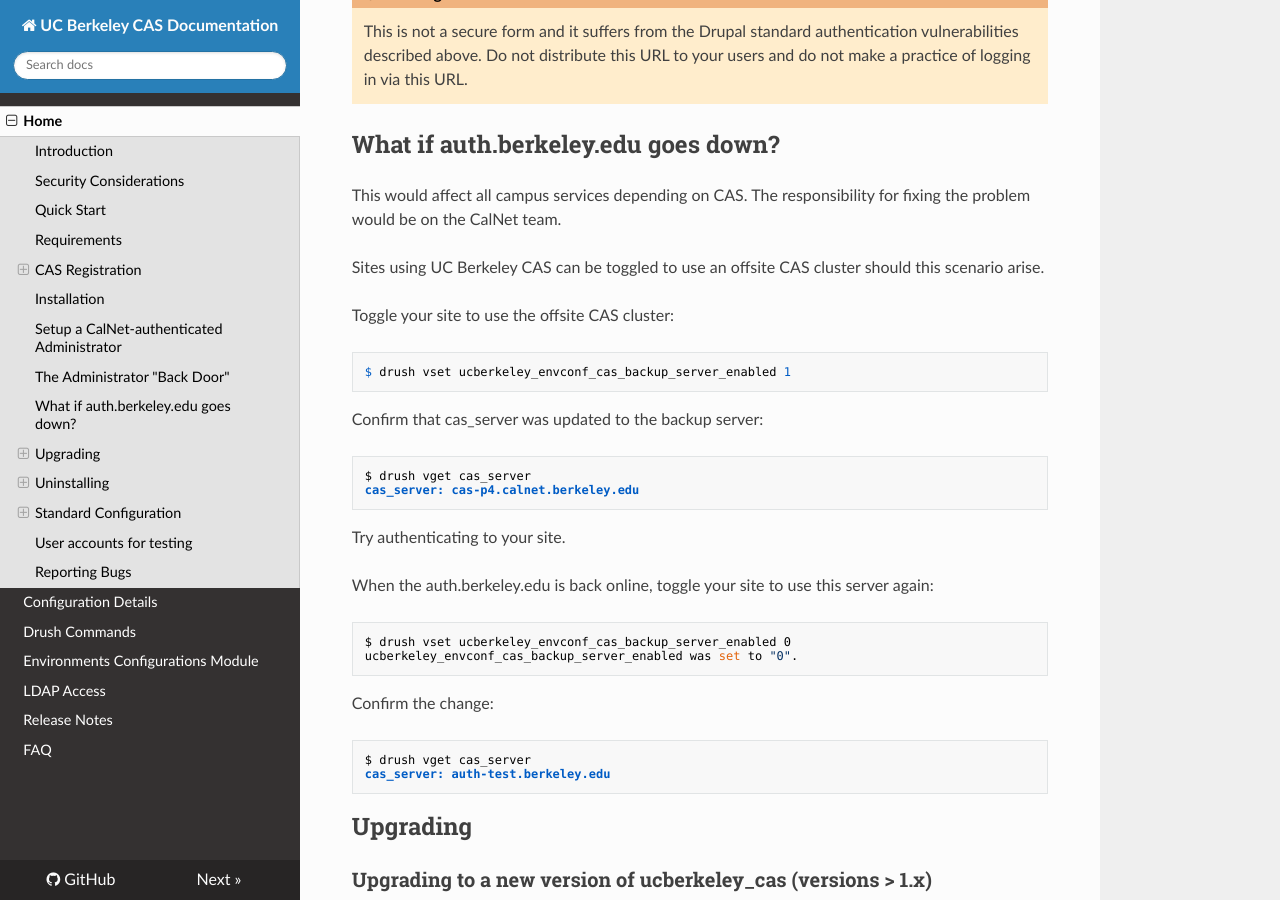
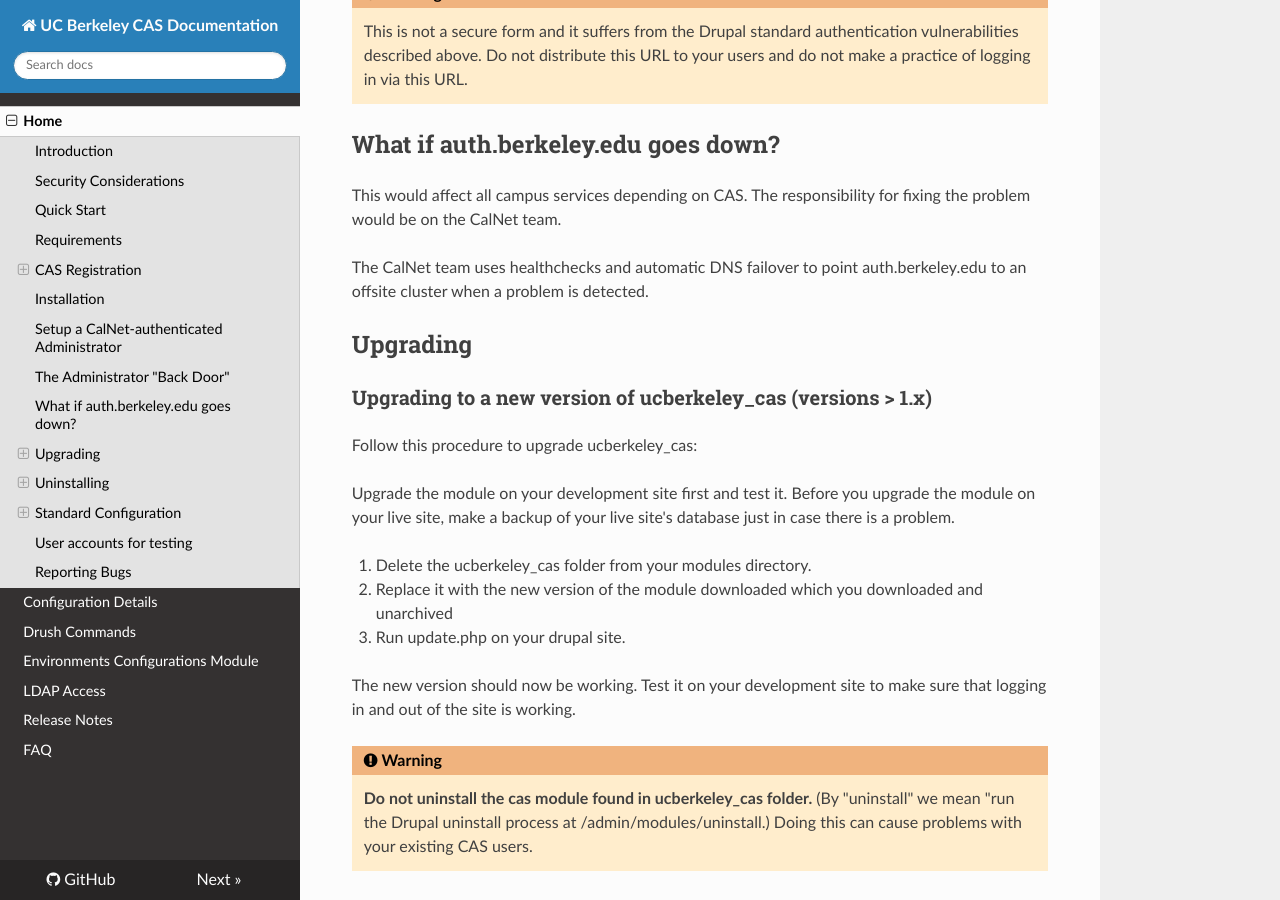
Before and after one commit to ucb-ist-drupal/ucberkeley_cas-7, an MkDocs documentation site: the page built from docs/index.md, in a window 1280 px wide and 900 px high, scrolled down 3982 px. Built offline with MkDocs 1.6.1, drawn with Linux system fonts in a browser that asks for light colours; nearby versions of some CDN libraries; old or Windows-style settings are respelled for this version of MkDocs.

Commit message:
Update index.md
We've had DNS health checks and failover for over a year now so the manual changes to point at an offisite node should no longer be required.  Also we may, without notice, change the backend cluster node names.

````diff
--- a/docs/index.md
+++ b/docs/index.md
@@ -160,31 +160,9 @@ http://example.com/user/admin_login.
 This would affect all campus services depending on CAS.  The
 responsibility for fixing the problem would be on the CalNet team.
 
-Sites using UC Berkeley CAS can be toggled to use an offsite CAS cluster should
-this scenario arise.
-
-Toggle your site to use the offsite CAS cluster:
-```
-$ drush vset ucberkeley_envconf_cas_backup_server_enabled 1
-```
-Confirm that cas_server was updated to the backup server:
-```
-$ drush vget cas_server
-cas_server: cas-p4.calnet.berkeley.edu
-```
-Try authenticating to your site.
-
-When the auth.berkeley.edu is back online, toggle your site to use this server
-again:
-```
-$ drush vset ucberkeley_envconf_cas_backup_server_enabled 0
-ucberkeley_envconf_cas_backup_server_enabled was set to "0".                                               [success]
-```
-Confirm the change:
-```
-$ drush vget cas_server
-cas_server: auth-test.berkeley.edu
-```
+The CalNet team uses healthchecks and automatic DNS failover to
+point auth.berkeley.edu to an offsite cluster when a problem is
+detected.
 
 ## Upgrading
 ### Upgrading to a new version of ucberkeley_cas (versions > 1.x)
````
